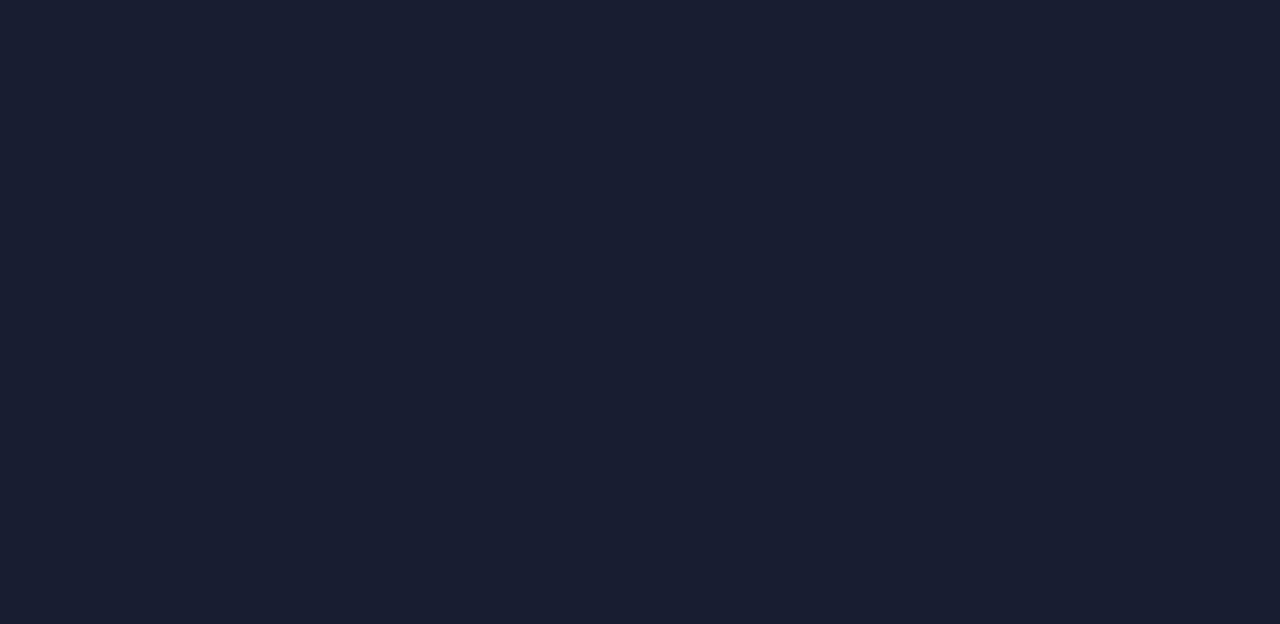
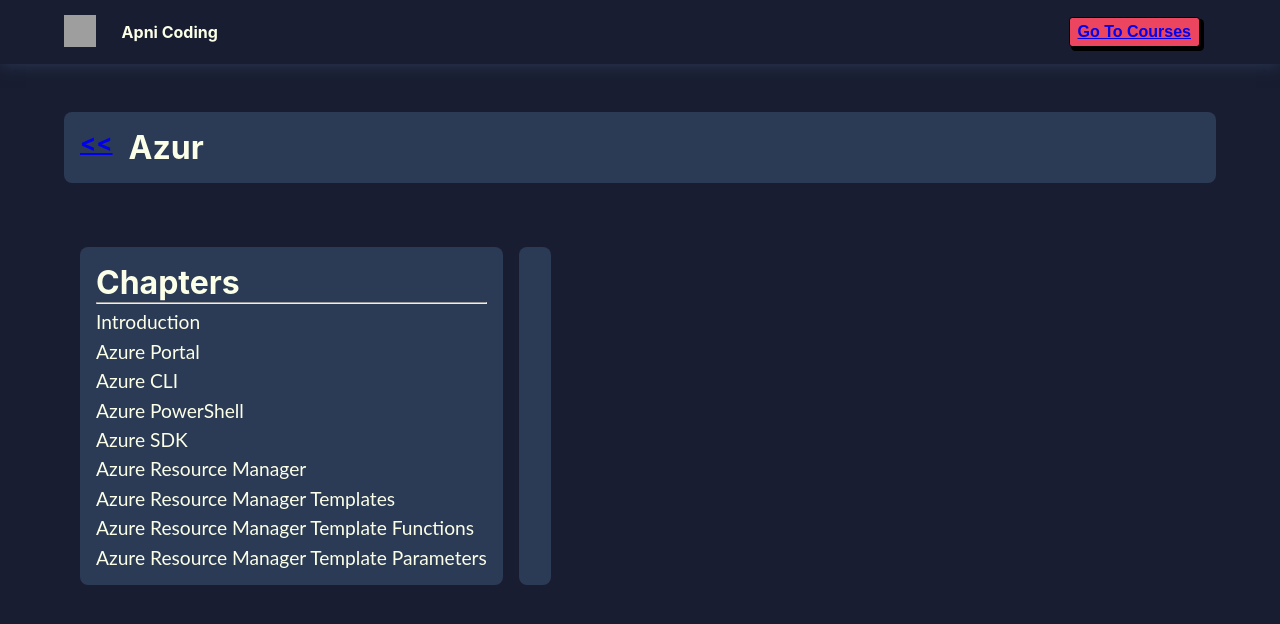
Before and after one commit to apni-coding/reactjstutorial, a React (Create React App) app: page /learn/id-345knvkhj in a window 1280 px wide. Before the commit this address had no page. Shown: the top 624 px of the page. Built offline with nearby package versions, Linux system fonts and the light colour scheme; grey boxes are pictures that could not be loaded.

Commit message:
learning page

```diff
--- a/src/App.js
+++ b/src/App.js
@@ -3,6 +3,7 @@
 import Courses from "./pages/courses/Courses";
 import { Route, Routes } from "react-router";
 import Details from "./pages/details/Details";
+import Learn from "./pages/learn/Learn";
 
 function App() {
   return (
@@ -14,6 +15,7 @@
         <Route path="/" element={<Nav />}>
           <Route path="/courses" element={<Courses />} />
           <Route path="/courses/:id" element={<Details />} />
+          <Route path="/learn/:courseId" element={<Learn />} />
         </Route>
       </Routes>
     </div>
--- a/src/pages/details/Details.js
+++ b/src/pages/details/Details.js
@@ -1,7 +1,7 @@
 import React from "react";
 import style from "./Details.module.css";
 import coursesData from "../../data/courses.json";
-import { useParams } from "react-router";
+import { Link, useParams } from "react-router";
 
 function Details() {
   const { id } = useParams();
@@ -21,7 +21,9 @@
         </div>
       </div>
       {/* Task4: create Link to the Learn Page */}
-      <button className={style.button}>Start Learning</button>
+      <Link to={`/learn/${course.id}`}>
+        <button className={style.button}>Start Learning</button>
+      </Link>
     </div>
   );
 }
--- a/src/pages/learn/Learn.js
+++ b/src/pages/learn/Learn.js
@@ -1,30 +1,44 @@
 import React from "react";
 import style from "./Learn.module.css";
 import coursesData from "../../data/courses.json";
+import { Link, useParams } from "react-router";
 // Task4: Import all the required elements from the react-router-dom
 
 function Learn() {
+  const { courseId } = useParams();
+  const course = coursesData.find((course) => course.id === courseId);
   return (
     <div className={style.courses_container}>
       <div className={style.top_head}>
         {/* Task4: Create Link to go back to the Courses page */}
-        <h2 className={style.back}>{"<<"}</h2>
+        <Link to="/courses">
+          <h2 className={style.back}>{"<<"}</h2>
+        </Link>
 
         {/* Task4: Title of the Course */}
-        <h1 className={style.heading}>**TITLE**</h1>
+        <h1 className={style.heading}>{course.title}</h1>
       </div>
       <div className={style.chapter_box}>
         <div className={style.chapters}>
           <h1>Chapters</h1>
           <hr />
-          <ul>{/*Task4: List of Chapters must be rendered here  */}</ul>
+          <ul>
+            {/*Task4: List of Chapters must be rendered here  */}
+            {course.chapters.map((chapter, i) => {
+              return (
+                <div className={style.chapterId} key={i}>
+                  {chapter.title}
+                </div>
+              );
+            })}
+          </ul>
         </div>
 
-      <div className={style.courses}>
-        {/**Task5:  Chapter Details Must be rendered here */}
+        <div className={style.courses}>
+          {/**Task5:  Chapter Details Must be rendered here */}
+        </div>
       </div>
     </div>
-</div>
   );
 }
 
```
